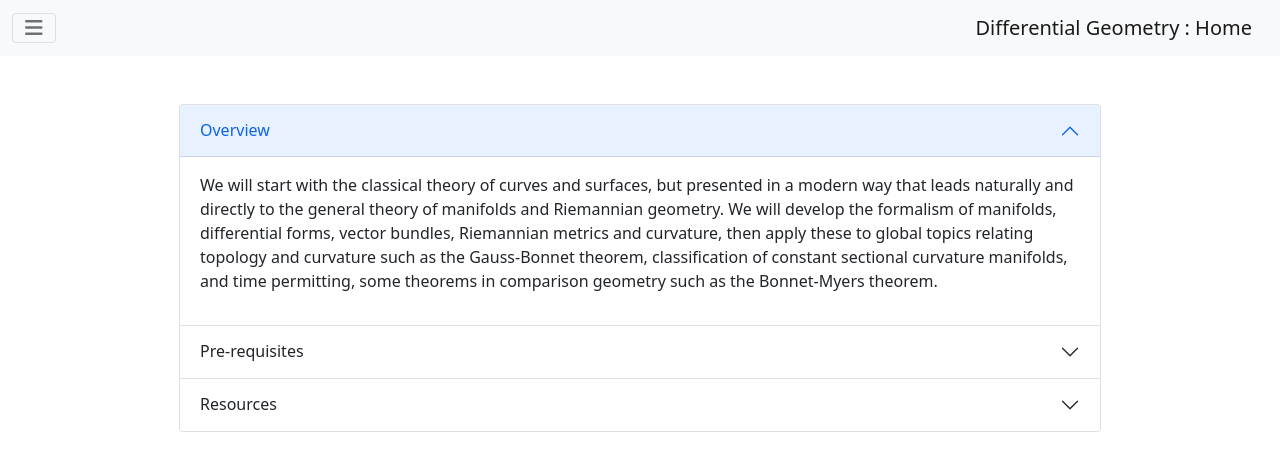
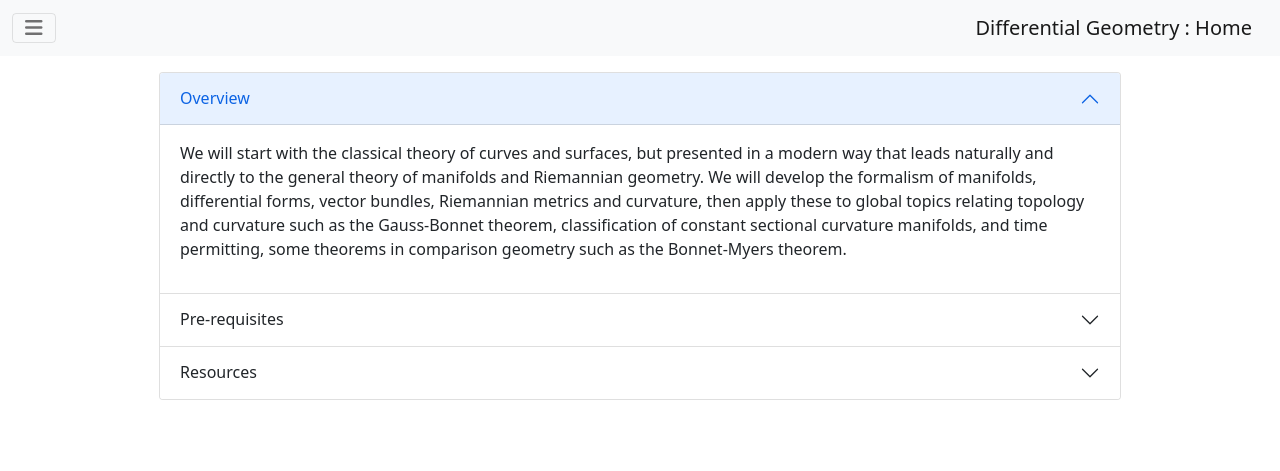
Before and after one commit to pabryan/dg, a Jekyll site: the page built from docs/index.md, in a window 1280 px wide. Shown: the top 471 px of the page. Built offline with Jekyll 4.4.1, drawn with Linux system fonts in a browser that asks for light colours.

Commit message:
Smaller margins and padding for main content.
For small screens I want very small left/right margins. For larger
screens there is a max width anyway.

```diff
--- a/docs/_layouts/default.html
+++ b/docs/_layouts/default.html
@@ -19,10 +19,10 @@
 
     {% include nav.html %}
 
-    <div class="container-fluid">
+    <div class="container-fluid px-0 mx-0">
       <div class="row justify-content-center">
 	<div class="col-md-12 col-lg-10">
-	  <div class="container pt-5" style="max-width: 970px;">
+	  <div class="container pt-3 px-1" style="max-width: 970px;">
 
 	    {{ content }}
 
```
